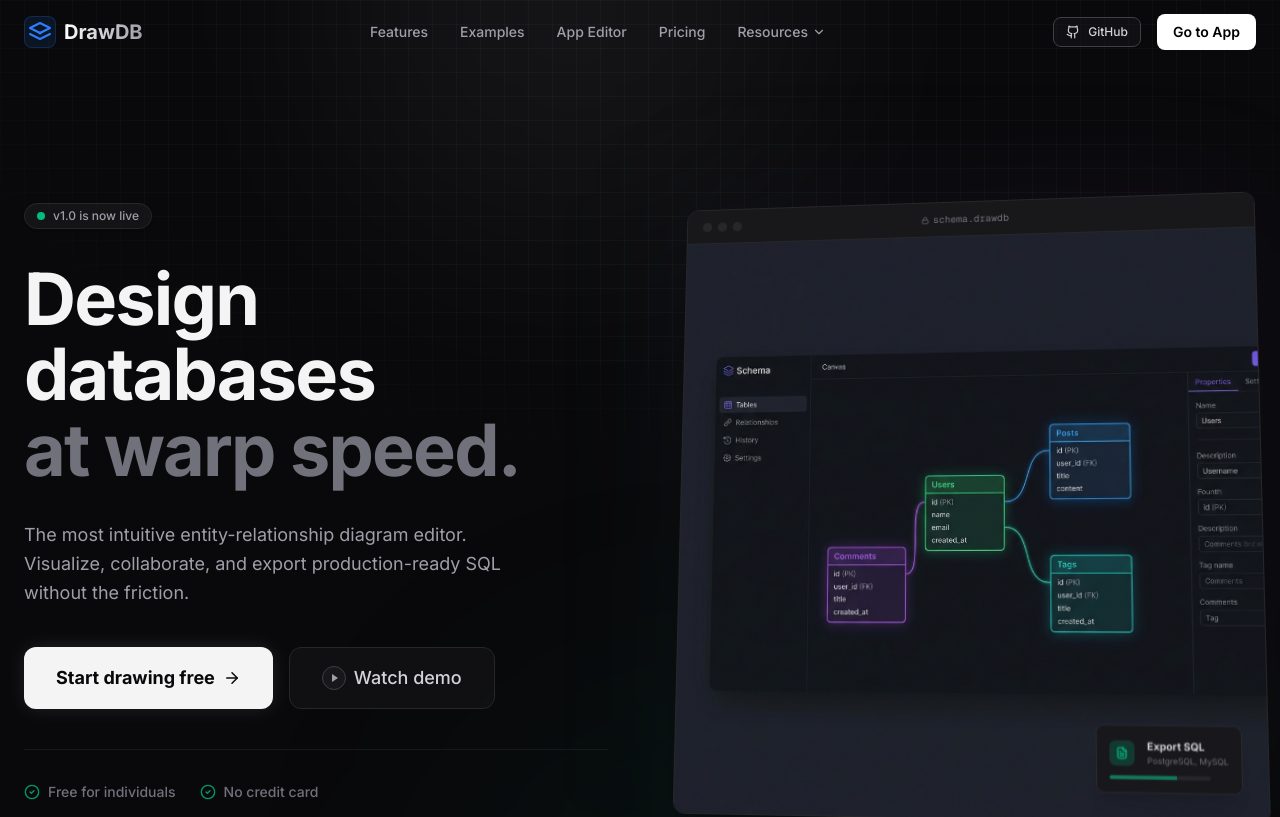
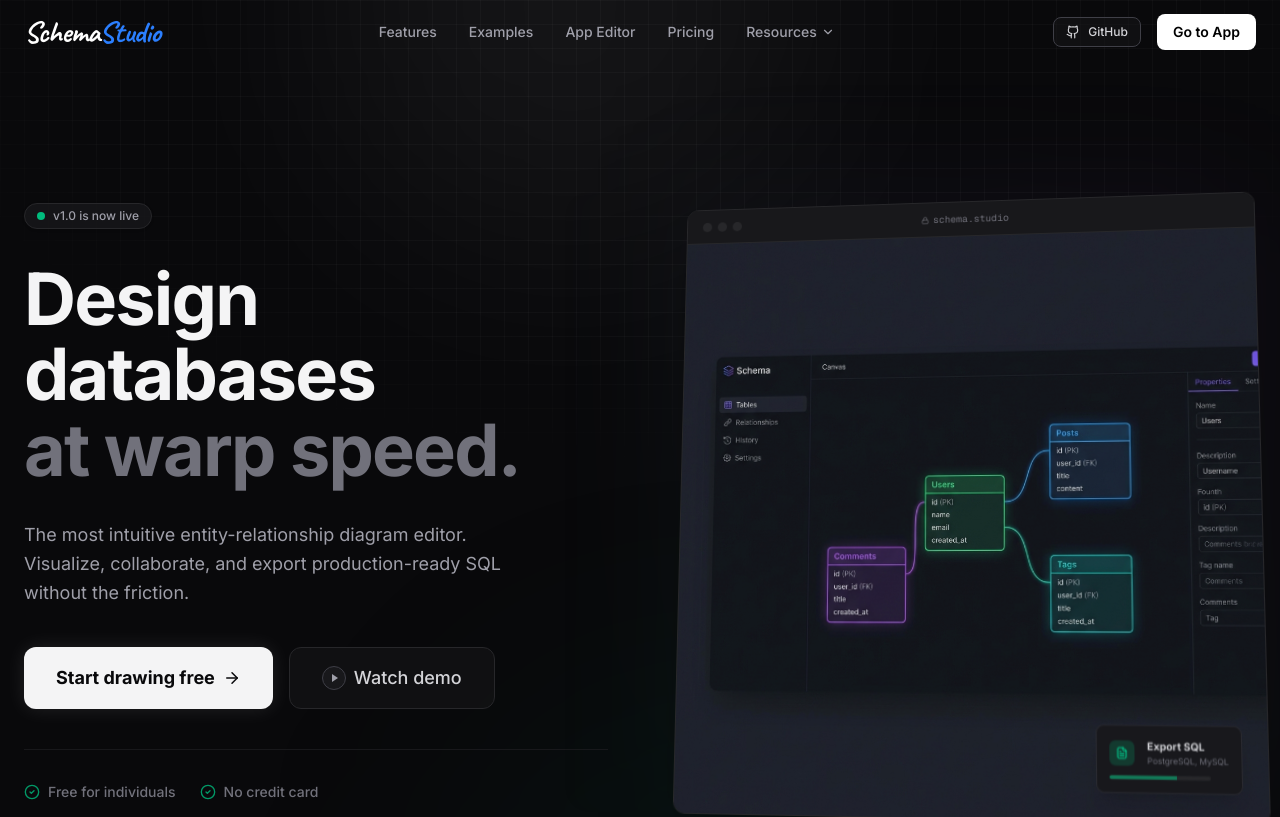
Before and after one commit to Praveenkumar02023/schema, a Next.js app: page / in a window 1280 px wide. Shown: the top 817 px of the page. Built offline with nearby package versions, Linux system fonts and the light colour scheme.

Commit message:
change project name and logo.

```diff
--- a/app/dashboard/page.tsx
+++ b/app/dashboard/page.tsx
@@ -144,15 +144,9 @@
 
                     {/* Logo */}
                     <Link href="/" className="flex items-center gap-2 group">
-                        <div className="w-8 h-8 relative flex items-center justify-center bg-blue-500/10 rounded-lg border border-blue-500/20 group-hover:bg-blue-500/20 transition-colors">
-                            <svg width="24" height="24" viewBox="0 0 24 24" fill="none" className="z-10 text-blue-500">
-                                <path d="M12 3L2 8L12 13L22 8L12 3Z" stroke="currentColor" strokeWidth="2" strokeLinecap="round" strokeLinejoin="round" />
-                                <path d="M2 14L12 19L22 14" stroke="currentColor" strokeWidth="2" strokeLinecap="round" strokeLinejoin="round" />
-                                <path d="M2 8V16" stroke="currentColor" strokeWidth="0" strokeLinecap="round" strokeLinejoin="round" />
-                                <circle cx="12" cy="13" r="1.5" fill="currentColor" />
-                            </svg>
-                        </div>
-                        <span className="font-bold text-lg tracking-tight text-white group-hover:text-blue-200 transition-colors">DrawDB</span>
+                        <span className="text-2xl font-bold tracking-tight" style={{ fontFamily: "'Caveat', cursive" }}>
+                            <span className="text-white">Schema</span><span className="text-blue-500">Studio</span>
+                        </span>
                     </Link>
 
                     {/* User Profile */}
--- a/app/layout.tsx
+++ b/app/layout.tsx
@@ -2,6 +2,8 @@
 import { Geist, Geist_Mono } from "next/font/google";
 import "./globals.css";
 import AuthProvider from "@/components/AuthProvider";
+
+/* eslint-disable @next/next/no-page-custom-font */
 
 const geistSans = Geist({
   variable: "--font-geist-sans",
@@ -14,7 +16,7 @@
 });
 
 export const metadata: Metadata = {
-  title: "DrawDB - Visual Database Design",
+  title: "SchemaStudio - Visual Database Design",
   description: "Visualize Your Database, Data Modeling tool for Team Collaboration.",
 };
 
@@ -25,6 +27,11 @@
 }>) {
   return (
     <html lang="en">
+      <head>
+        <link rel="preconnect" href="https://fonts.googleapis.com" />
+        <link rel="preconnect" href="https://fonts.gstatic.com" crossOrigin="anonymous" />
+        <link href="https://fonts.googleapis.com/css2?family=Caveat:wght@400..700&family=Crimson+Pro:ital,wght@0,200..900;1,200..900&display=swap" rel="stylesheet" />
+      </head>
       <body
         className={`${geistSans.variable} ${geistMono.variable} antialiased`}
       >
--- a/app/page.tsx
+++ b/app/page.tsx
@@ -91,14 +91,14 @@
                     <div className="w-2.5 h-2.5 rounded-full bg-zinc-800" />
                   </div>
                   <div className="text-[10px] text-zinc-500 font-mono flex items-center gap-1">
-                    <Lock size={8} /> schema.drawdb
+                    <Lock size={8} /> schema.studio
                   </div>
                   <div className="w-10" />
                 </div>
 
                 <Image
                   src="/hero-diagram.png"
-                  alt="DrawDB Editor Interface"
+                  alt="SchemaStudio Editor Interface"
                   width={800}
                   height={600}
                   className="w-full h-auto opacity-90 group-hover:opacity-100 transition-opacity"
@@ -191,7 +191,7 @@
                     <div className="w-1.5 h-1.5 bg-emerald-500 rounded-full animate-blink" />
                     <span className="text-emerald-400 font-mono text-[10px] tracking-widest uppercase">Agent Active</span>
                   </div>
-                  <h3 className="text-3xl font-bold mb-3 text-white tracking-tight">DrawDB Architect</h3>
+                  <h3 className="text-3xl font-bold mb-3 text-white tracking-tight">SchemaStudio Architect</h3>
                   <p className="text-zinc-400 text-lg leading-relaxed">
                     Transform natural language into production-ready database schemas. The agent understands relationships, indexes, and constraints.
                   </p>
--- a/app/signin/page.tsx
+++ b/app/signin/page.tsx
@@ -46,15 +46,9 @@
           {/* Logo Section */}
           <div className="text-center mb-10">
             <Link href="/" className="inline-flex items-center gap-3 mb-6 group">
-              <div className="w-12 h-12 rounded-xl bg-zinc-900 border border-zinc-800 flex items-center justify-center shadow-2xl group-hover:scale-105 transition-transform duration-300 relative">
-                <svg width="24" height="24" viewBox="0 0 24 24" fill="none" className="z-10 text-emerald-500">
-                  <path d="M12 3L2 8L12 13L22 8L12 3Z" stroke="currentColor" strokeWidth="2" strokeLinecap="round" strokeLinejoin="round" />
-                  <path d="M2 14L12 19L22 14" stroke="currentColor" strokeWidth="2" strokeLinecap="round" strokeLinejoin="round" />
-                  <path d="M2 8V16" stroke="currentColor" strokeWidth="0" strokeLinecap="round" strokeLinejoin="round" />
-                  <circle cx="12" cy="13" r="1.5" fill="currentColor" />
-                </svg>
-              </div>
-              <span className="text-2xl font-bold tracking-tight text-zinc-100">DrawDB</span>
+              <span className="text-4xl font-bold tracking-tight" style={{ fontFamily: "'Caveat', cursive" }}>
+                <span className="text-white">Schema</span><span className="text-blue-500">Studio</span>
+              </span>
             </Link>
             <h1 className="text-3xl font-bold tracking-tight mb-3 text-white">Welcome back</h1>
             <p className="text-zinc-400">Sign in to your account to continue designing.</p>
--- a/app/signup/page.tsx
+++ b/app/signup/page.tsx
@@ -37,13 +37,9 @@
           </Link>
 
           <div className="flex items-center justify-center gap-3 mb-4 mt-8">
-            <svg width="32" height="32" viewBox="0 0 24 24" fill="none" className="text-blue-400">
-              <path d="M12 3L2 8L12 13L22 8L12 3Z" stroke="currentColor" strokeWidth="2" strokeLinecap="round" strokeLinejoin="round" />
-              <path d="M2 14L12 19L22 14" stroke="currentColor" strokeWidth="2" strokeLinecap="round" strokeLinejoin="round" />
-              <path d="M2 8V16" stroke="currentColor" strokeWidth="0" strokeLinecap="round" strokeLinejoin="round" />
-              <circle cx="12" cy="13" r="1.5" fill="currentColor" />
-            </svg>
-            <span className="text-3xl font-bold">DrawDB</span>
+            <span className="text-4xl font-bold tracking-tight" style={{ fontFamily: "'Caveat', cursive" }}>
+              <span className="text-white">Schema</span><span className="text-blue-500">Studio</span>
+            </span>
           </div>
           <p className="text-zinc-400">Create your account</p>
         </div>
--- a/components/EditorNavbar.tsx
+++ b/components/EditorNavbar.tsx
@@ -158,18 +158,9 @@
             {/* Left: Brand & File Title */}
             <div className="flex items-center gap-4">
                 <Link href="/dashboard" className="flex items-center gap-2 group">
-                    {/* New Logo: Abstract Stacked Layers */}
-                    <div className="w-8 h-8 relative flex items-center justify-center">
-                        <div className="absolute inset-0 bg-blue-500/20 rounded-lg blur-sm group-hover:bg-blue-500/30 transition-colors" />
-                        <svg width="24" height="24" viewBox="0 0 24 24" fill="none" className="z-10 text-blue-500">
-                            <path d="M12 3L2 8L12 13L22 8L12 3Z" stroke="currentColor" strokeWidth="2" strokeLinecap="round" strokeLinejoin="round" />
-                            <path d="M2 14L12 19L22 14" stroke="currentColor" strokeWidth="2" strokeLinecap="round" strokeLinejoin="round" />
-                            <path d="M2 8V16" stroke="currentColor" strokeWidth="0" strokeLinecap="round" strokeLinejoin="round" />
-                            {/* Decorative dots */}
-                            <circle cx="12" cy="13" r="1.5" fill="currentColor" />
-                        </svg>
-                    </div>
-                    <span className="font-bold text-zinc-100 tracking-tight text-lg">DrawDB</span>
+                    <span className="font-bold tracking-tight text-3xl" style={{ fontFamily: "'Caveat', cursive" }}>
+                        <span className="text-zinc-100">Schema</span><span className="text-blue-500">Studio</span>
+                    </span>
                 </Link>
 
                 {/* Vertical Divider */}
--- a/components/Navbar.tsx
+++ b/components/Navbar.tsx
@@ -20,16 +20,8 @@
             }`}>
             <div className="max-w-7xl mx-auto px-6 h-16 flex items-center justify-between">
                 <Link href="/" className="flex items-center gap-2 group">
-                    <div className="w-8 h-8 relative flex items-center justify-center bg-blue-500/10 rounded-lg border border-blue-500/20 group-hover:bg-blue-500/20 transition-colors">
-                        <svg width="24" height="24" viewBox="0 0 24 24" fill="none" className="z-10 text-blue-500">
-                            <path d="M12 3L2 8L12 13L22 8L12 3Z" stroke="currentColor" strokeWidth="2" strokeLinecap="round" strokeLinejoin="round" />
-                            <path d="M2 14L12 19L22 14" stroke="currentColor" strokeWidth="2" strokeLinecap="round" strokeLinejoin="round" />
-                            <path d="M2 8V16" stroke="currentColor" strokeWidth="0" strokeLinecap="round" strokeLinejoin="round" />
-                            <circle cx="12" cy="13" r="1.5" fill="currentColor" />
-                        </svg>
-                    </div>
-                    <span className="text-xl font-bold bg-gradient-to-r from-white to-zinc-400 bg-clip-text text-transparent">
-                        DrawDB
+                    <span className="text-3xl font-bold tracking-tight" style={{ fontFamily: "'Caveat', cursive" }}>
+                        <span className="text-white">Schema</span><span className="text-blue-500">Studio</span>
                     </span>
                 </Link>
 
--- a/components/Sidebar.tsx
+++ b/components/Sidebar.tsx
@@ -12,7 +12,11 @@
   Settings2,
   GripVertical,
   CheckCircle2,
-  Loader2
+  Loader2,
+  User, Users, Package, ShoppingCart, MessageSquare,
+  Image as ImageIcon, FileText, Settings, Shield,
+  Calendar, MapPin, Tag, Link, BarChart3, CreditCard,
+  Building2, List
 } from 'lucide-react';
 import { exportToJSON, generateSQL } from '@/lib/exporter';
 import SidebarTableEditor from './SidebarTableEditor';
@@ -90,17 +94,11 @@
       {/* --- Header --- */}
       <div className="flex items-center justify-between px-4 py-4 border-b border-zinc-800 bg-[#09090b] shrink-0">
         <div className="flex items-center gap-3">
-          <div className="flex items-center justify-center w-8 h-8 relative">
-            <svg width="24" height="24" viewBox="0 0 24 24" fill="none" className="z-10 text-white">
-              <path d="M12 3L2 8L12 13L22 8L12 3Z" stroke="currentColor" strokeWidth="2" strokeLinecap="round" strokeLinejoin="round" />
-              <path d="M2 14L12 19L22 14" stroke="currentColor" strokeWidth="2" strokeLinecap="round" strokeLinejoin="round" />
-              <path d="M2 8V16" stroke="currentColor" strokeWidth="0" strokeLinecap="round" strokeLinejoin="round" />
-              <circle cx="12" cy="13" r="1.5" fill="currentColor" />
-            </svg>
-          </div>
           <div className="flex flex-col">
-            <h1 className="text-sm font-bold text-zinc-100 tracking-tight leading-none">DrawDB</h1>
-            <p className="text-[10px] text-zinc-500 font-mono mt-1">v1.0.0-beta</p>
+            <h1 className="text-3xl font-bold tracking-tight leading-none" style={{ fontFamily: "'Caveat', cursive" }}>
+              <span className="text-zinc-100">Schema</span><span className="text-blue-500">Studio</span>
+            </h1>
+            <p className="text-[10px] text-zinc-500 font-mono mt-1 pl-1">v1.0.0-beta</p>
           </div>
         </div>
         <div className="flex items-center gap-3">
@@ -142,9 +140,35 @@
                     <ChevronRight size={12} strokeWidth={3} />
                   </span>
 
-                  <TableIcon size={14} className={cn(
-                    isSelected ? "text-zinc-100" : "text-zinc-600 group-hover:text-zinc-400"
-                  )} />
+                  {/* Icon Logic */}
+                  {(() => {
+                    const name = table.name.toLowerCase();
+                    let IconComponent = TableIcon; // Default to TableIcon
+
+                    if (name.includes('user') || name.includes('student') || name.includes('person') || name.includes('auth') || name.includes('account') || name.includes('profile')) IconComponent = Users;
+                    else if (name.includes('inventory') || name.includes('stock')) IconComponent = Package;
+                    else if (name.includes('product') || name.includes('item')) IconComponent = Package;
+                    else if (name.includes('order') || name.includes('cart') || name.includes('checkout') || name.includes('bill') || name.includes('invoice')) IconComponent = ShoppingCart;
+                    else if (name.includes('payment') || name.includes('transaction') || name.includes('card') || name.includes('wallet')) IconComponent = CreditCard;
+                    else if (name.includes('review') || name.includes('rating') || name.includes('feedback') || name.includes('star')) IconComponent = MessageSquare;
+                    else if (name.includes('message') || name.includes('chat') || name.includes('comment') || name.includes('post') || name.includes('feed') || name.includes('notification')) IconComponent = MessageSquare;
+                    else if (name.includes('file') || name.includes('doc') || name.includes('article') || name.includes('page') || name.includes('blog')) IconComponent = FileText;
+                    else if (name.includes('image') || name.includes('photo') || name.includes('media') || name.includes('video') || name.includes('gallery')) IconComponent = ImageIcon;
+                    else if (name.includes('setting') || name.includes('config') || name.includes('preference') || name.includes('option')) IconComponent = Settings;
+                    else if (name.includes('role') || name.includes('permission') || name.includes('access') || name.includes('token') || name.includes('audit')) IconComponent = Shield;
+                    else if (name.includes('date') || name.includes('event') || name.includes('schedule') || name.includes('time')) IconComponent = Calendar;
+                    else if (name.includes('address') || name.includes('location') || name.includes('country') || name.includes('city')) IconComponent = MapPin;
+                    else if (name.includes('tag') || name.includes('category') || name.includes('label') || name.includes('status') || name.includes('type')) IconComponent = List;
+                    else if (name.includes('link') || name.includes('url') || name.includes('relation') || name.includes('connect')) IconComponent = Link;
+                    else if (name.includes('analytic') || name.includes('stat') || name.includes('metric') || name.includes('report') || name.includes('dashboard')) IconComponent = BarChart3;
+                    else if (name.includes('org') || name.includes('company') || name.includes('team') || name.includes('business') || name.includes('agency')) IconComponent = Building2;
+                    else if (name.includes('log') || name.includes('history') || name.includes('record')) IconComponent = FileText;
+
+                    return <IconComponent size={14} className={cn(
+                      "transition-colors duration-200 shrink-0",
+                      isSelected ? "text-zinc-100" : "text-zinc-500 group-hover:text-zinc-300"
+                    )} />;
+                  })()}
 
                   <span className="truncate flex-1 font-mono font-medium tracking-tight">
                     {table.name}
```
Also changed, not shown: 1 other file (tests, documents, lock files or other folders).
